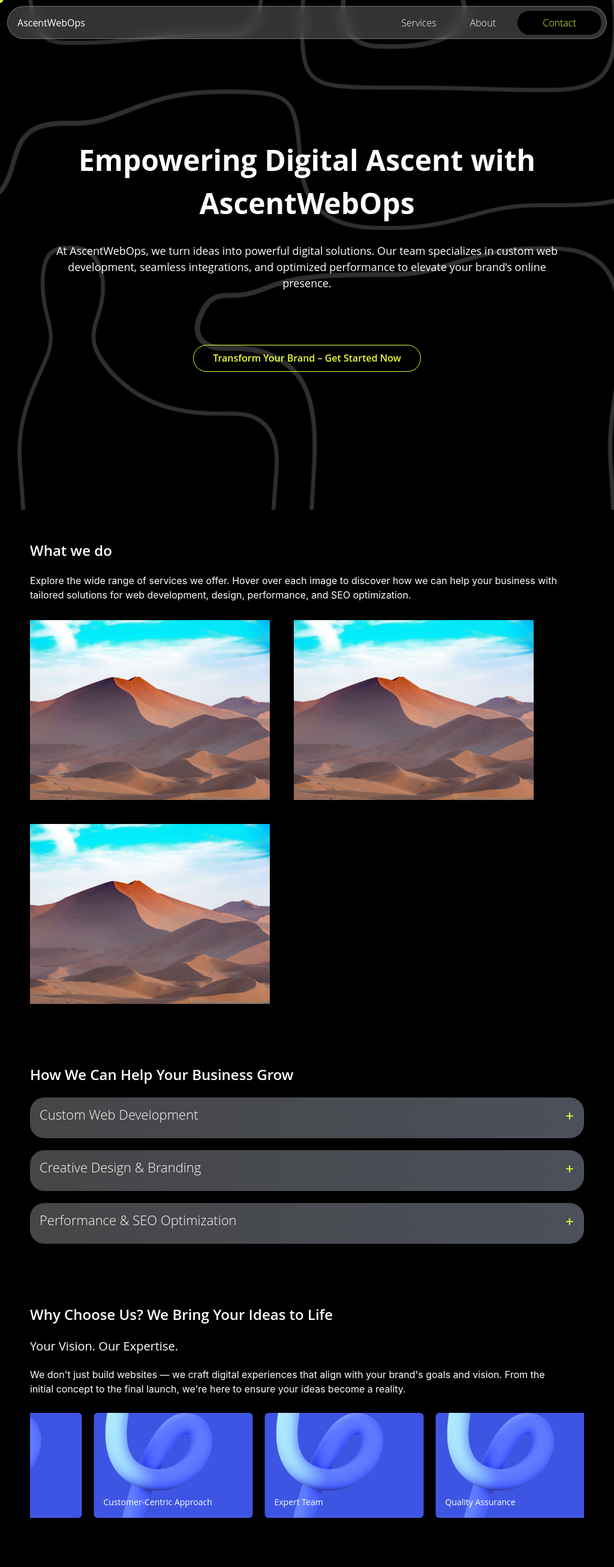
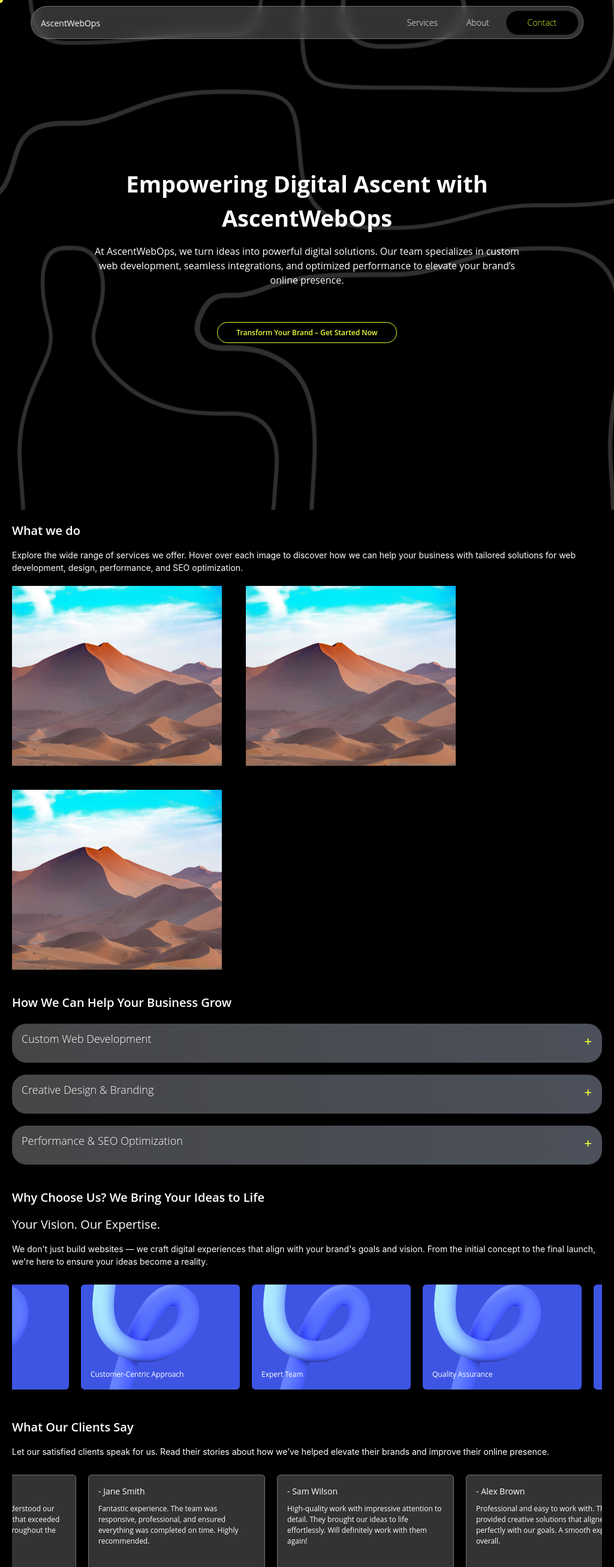
Before and after one commit to Meer786777/ascentwebops, a React (Create React App) app: page / in a window 1024 px wide. Shown: the top 2613 px of the page at 60% size. Built offline with nearby package versions, Linux system fonts and the light colour scheme.

Commit message:
live checking

```diff
--- a/src/assets/footer.tsx
+++ b/src/assets/footer.tsx
@@ -6,8 +6,8 @@ function Footer() {
                 <div className="flex justify-between items-start">
                     <div className="flex justify-start items-start flex-col gap-1">
                         <a className="footer-links" href="mailto:ascentwebops@gmail.com">ascentwebops@gmail.com</a>
-                        <a className="footer-links" href="https://twitter.com/ascentwebops" target="_blank" rel="noopener noreferrer">@ascentwebops</a>
-                        <a className="footer-links" href="tel:+923052101706">03052101706</a>
+                        <a className="footer-links" href="https://www.instagram.com/ascentwebops/" target="_blank" rel="noopener noreferrer">@ascentwebops</a>
+                        <a className="footer-links" href="tel:+92 320 0336650">+92 320 0336650</a>
                     </div>
                     <div className="flex justify-start items-start flex-col gap-1">
                         <a className="footer-links" href="#">Services</a>
@@ -16,7 +16,7 @@ function Footer() {
                     </div>
                 </div>
             </div>
-            <div className="footer-rights footer-links">
+            <div className="footer-rights footer-links width-full">
                     <p>© {new Date().getFullYear()} AscentWebOps. All Rights Reserved.</p>
                 </div>
         </>
--- a/src/assets/navbar.tsx
+++ b/src/assets/navbar.tsx
@@ -8,7 +8,7 @@ function Navbar() {
                 <Link className='nav-logo' to="/">AscentWebOps</Link>
             </div>
 
-            <div className='right flex justify-between items-center gap-4'>
+            <div className='right flex justify-between items-center gap-2'>
                 <Link className='nav-link' to="/services">Services</Link>
                 <Link className='nav-link' to="/about">About</Link>
                 <div className='bg-black contact-btn flex justify-center items-center'>
--- a/src/css/about.css
+++ b/src/css/about.css
@@ -55,10 +55,9 @@
     margin-top: 30px;
     color: #EDFD3B;
     border: 1px solid #EDFD3B;
-    border-radius: 15px;
+    border-radius: 35px;
 }
 .contact-btn-2:hover{
-    border-radius: 15px;
     color: black;
     background-color: #EDFD3B;
 }
--- a/src/css/herosection.css
+++ b/src/css/herosection.css
@@ -193,3 +193,258 @@ cursor: pointer;
 .footer-links:hover{
     color: white;
 }
+/* Laptops/Desktops (1025px to 1440px) */
+@media (min-width: 1025px) and (max-width: 1440px) {
+    .HeroSection-texture{
+        height: 850px;
+    }
+    .herosection-h1{
+        width: 850px;
+        font-size: 48px;
+        font-weight: bold;
+        font-family: "Open Sans", sans-serif;
+        text-align: center;
+        color: white;
+    }
+    .herosection-p1{
+        font-size: 16px;
+    }
+     .herosection-btn{
+        width: 360px;
+    }
+    .herosection-p2{
+        font-size: 14px;
+    }
+    .herosection-p2 {
+        font-size: 14px;
+        font-family: "Open Sans", sans-serif;
+        color: #EDFD3B;
+        font-weight: 600;
+        position: relative;
+        transition: color 0.2s ease;
+    }
+    .nav-link {
+        font-size: 14px;
+    }
+    .nav-link-con{
+        font-size: 14px;
+    }
+    .footer-links{
+        width: 250px;
+        font-size: 14px;
+    }
+
+}
+
+/* Small Laptops (769px to 1024px) */
+@media (min-width: 769px) and (max-width: 1024px) {
+    .HeroSection-texture{
+        width: 100%;
+        height: 850px;
+    }
+    .herosection-h1{
+        width: 70%;
+        font-size: 38px;
+    }
+    .herosection-p1{
+        width: 70%;
+        height: 100px;
+        font-size: 16px;
+        margin-top: 15px;
+    }
+    .herosection-btn {
+        width: 300px;
+        height: 35px;
+        background-color: transparent;
+        border-radius: 45px;
+        display: flex;
+        justify-content: center;
+        align-items: center;
+        border: 1px solid #EDFD3B;
+        margin-top: 30px;
+        cursor: "*";
+        position: relative;
+        overflow: hidden;
+        transition: transform 0.2s ease;
+    }
+
+    .herosection-btn:hover {
+        background-color: #EDFD3B;
+    }
+
+    .herosection-p2 {
+        font-size: 12px;
+        font-family: "Open Sans", sans-serif;
+        color: #EDFD3B;
+        font-weight: 600;
+        position: relative;
+        transition: color 0.2s ease;
+    }
+    .navbar-parent {
+        width: 90%;
+        height: 55px;
+        border-radius: 35px;
+    }
+    .contact-btn{
+        width: 120px;
+        height: 40px;
+        border-radius: 35px;
+
+    }
+    .nav-link {
+        font-size: 14px;
+    }
+    .nav-logo{
+        font-size: 14px;
+    }
+    .nav-link-con{
+        font-size: 14px;
+        color: #EDFD3B;
+        font-weight: 300;
+        font-family: "Open Sans", sans-serif;
+    }
+    .footer-links{
+        width: 200px;
+        font-size: 14px;
+        color: rgb(119, 119, 119);
+        font-family: "Open Sans", sans-serif;
+    cursor: pointer;
+    }
+        .width-full{
+            width: 300px;
+        }
+}
+/* Tablets (481px to 768px) */
+@media (min-width: 481px) and (max-width: 768px) {
+    .HeroSection-texture{
+        width: 100%;
+        height: 650px;
+    }
+    .herosection-h1{
+        width: 90%;
+        font-size: 28px;
+    }
+    .herosection-p1{
+        width: 90%;
+        height: 70px;
+        font-size: 12px;
+        margin-top: 15px;
+    }
+    .herosection-btn {
+        width: 300px;
+        height: 35px;
+        background-color: transparent;
+        border-radius: 45px;
+        display: flex;
+        justify-content: center;
+        align-items: center;
+        border: 1px solid #EDFD3B;
+        margin-top: 30px;
+        cursor: "*";
+        position: relative;
+        overflow: hidden;
+        transition: transform 0.2s ease;
+    }
+
+    .herosection-btn:hover {
+        background-color: #EDFD3B;
+    }
+
+    .herosection-p2 {
+        font-size: 12px;
+        font-family: "Open Sans", sans-serif;
+        color: #EDFD3B;
+        font-weight: 600;
+        position: relative;
+        transition: color 0.2s ease;
+    }
+    .navbar-parent {
+        width: 90%;
+        height: 55px;
+        border-radius: 35px;
+    }
+    .contact-btn{
+        width: 120px;
+        height: 40px;
+        border-radius: 35px;
+
+    }
+    .nav-link {
+        font-size: 14px;
+    }
+    .nav-logo{
+        font-size: 14px;
+    }
+    .nav-link-con{
+        font-size: 14px;
+        color: #EDFD3B;
+        font-weight: 300;
+        font-family: "Open Sans", sans-serif;
+    }
+    .footer-links{
+        width: 200px;
+        font-size: 14px;
+        color: rgb(119, 119, 119);
+        font-family: "Open Sans", sans-serif;
+    cursor: pointer;
+    }
+        .width-full{
+            width: 300px;
+        }
+}
+/* Mobile Devices (up to 480px) */
+@media (max-width: 480px) {
+    .HeroSection-texture{
+        width: 100%;
+        height: 650px;
+    }
+    .herosection-h1{
+        width: 90%;
+        font-size: 18px;
+    }
+    .herosection-p1{
+        width: 90%;
+        height: 60px;
+        font-size: 10px;
+        margin-top: 15px;
+    }
+    .herosection-btn {
+        width: 270px;
+        height: 35px;
+    }
+
+    .herosection-p2 {
+        font-size: 10px;
+    }
+    .navbar-parent {
+        width: 95%;
+        height: 45px;
+        border-radius: 35px;
+    }
+    .nav-link {
+        display: none;
+    }
+    .nav-logo{
+        font-size: 12px;
+    }
+    .nav-link-con{
+        font-size: 14px;
+        color: #EDFD3B;
+        font-weight: 300;
+        font-family: "Open Sans", sans-serif;
+    }
+    .footer-links{
+        width: 200px;
+        font-size: 14px;
+        color: rgb(119, 119, 119);
+        font-family: "Open Sans", sans-serif;
+    cursor: pointer;
+    }
+        .width-full{
+            width: 300px;
+        }
+        .contact-btn{
+            width: 100px;
+
+        }
+}
--- a/src/css/sec1.css
+++ b/src/css/sec1.css
@@ -191,3 +191,149 @@ cursor: pointer;
 .see-more:hover{
     border-bottom: 1px solid #EDFD3B;
 }
+/* Laptops/Desktops (1025px to 1440px) */
+@media (min-width: 1025px) and (max-width: 1440px) {
+    .Whatwedo-section{
+        width: 100%;
+        padding: 40px;
+    }
+}
+/* Small Laptops (769px to 1024px) */
+@media (min-width: 769px) and (max-width: 1024px) {
+    .Whatwedo-section{
+        max-width: 1600px;
+        width: 100%;
+        padding: 20px;
+    }
+    .Whatwedo-h1{
+        font-size: 20px;
+    }
+    .whatwedo-p1{
+        margin-top: 15px;
+        font-size: 14px;
+        width: 100%;
+    }
+    .whatwedo-content{
+        margin-top: 20px;
+    }
+    .conten-h1{
+        font-size: 20px;
+    }
+    .conten-p1{
+        font-size: 12px;
+        width: 100%;
+    }
+    .Accordion-h1{
+        font-size: 18px;
+    }
+    .accordion-text{
+        font-size: 12px;
+    }
+    .plusminus{
+        font-size: 22px;
+        font-weight: 400;
+        color: #EDFD3B;
+    }
+    .whyus-h3{
+        margin-top: 15px;
+    }
+    .whyus-h1{
+        font-size: 12px;
+        color: white;
+        font-family: "Open Sans", sans-serif;
+        font-weight: 400;
+    }
+    .review-message{
+        font-size: 12px;
+        color: white;
+        font-weight: 400;
+        font-family: "Open Sans", sans-serif;
+        margin-top: 10px;
+    }
+    .review-name{
+        font-size: 14px;
+        color: white;
+        font-weight: 400;
+        font-family: "Open Sans", sans-serif;
+    }
+    .conten-div{
+        width: 350px;
+        height: 300px;
+    }
+}
+
+/* Tablets (481px to 768px) */
+@media (min-width: 481px) and (max-width: 768px) {
+    .Whatwedo-section{
+        padding: 15px;
+    }
+    .Whatwedo-h1{
+        font-size: 18px;
+    }
+    .whatwedo-p1{
+        margin-top: 20px;
+        width: 100%;
+    }
+    .whatwedo-content{
+        margin-top: 30px;
+        width: 100%;
+        display: flex;
+        justify-content: center;
+        align-items: center;
+        gap: 30px;
+    }
+    .conten-h1{
+        font-size: 18px;
+    }
+    .Accordion-h1{
+        font-size: 18px;
+    }
+    .accordion-text{
+        font-size: 14px;
+    }
+    .whyus-h3{
+        font-size: 18px;
+    }
+
+    .scrolling {
+        animation: scroll 30s linear infinite;
+    }
+}
+/* Mobile Devices (up to 480px) */
+@media (max-width: 480px) {
+    .Whatwedo-section{
+        padding: 8px;
+    }
+    .Whatwedo-h1{
+        font-size: 16px;
+    }
+    .whatwedo-p1{
+        margin-top: 20px;
+        width: 100%;
+        font-size: 12px;
+    }
+    .whatwedo-content{
+        margin-top: 30px;
+        width: 100%;
+        display: flex;
+        justify-content: center;
+        align-items: center;
+        gap: 30px;
+    }
+    .conten-h1{
+        font-size: 16px;
+    }
+    .Accordion-h1{
+        font-size: 16px;
+    }
+    .accordion-text{
+        font-size: 12px;
+    }
+    .whyus-h3{
+        font-size: 16px;
+    }
+
+    .scrolling {
+        animation: scroll 30s linear infinite;
+    }
+}
--- a/src/pages/Contact.tsx
+++ b/src/pages/Contact.tsx
@@ -75,8 +75,8 @@ function Contact() {
                     <h2 className='ab-h2'>Our Contact Details</h2>
                     <p className='ab-p1'>You can also reach us through the following channels:</p>
                     <ul className='contact-list'>
-                        <li className='ab-p1'>Email: <a href="mailto:contact@ascentwebops.com">contact@ascentwebops.com</a></li>
-                        <li className='ab-p1'>Phone: <a href="tel:+1234567890">+123-456-7890</a></li>
+                        <li className='ab-p1'>Email: <a href="mailto:ascentwebops@gmail.com">ascentwebops@gmail.com</a></li>
+                        <li className='ab-p1'>Phone: <a href="tel:+923200336650">+92 320 0336650</a></li>
                     </ul>
                 </section>
 
```
Also changed, not shown: package.json (+8 -6 lines), 1 other file (tests, documents, lock files or other folders).
